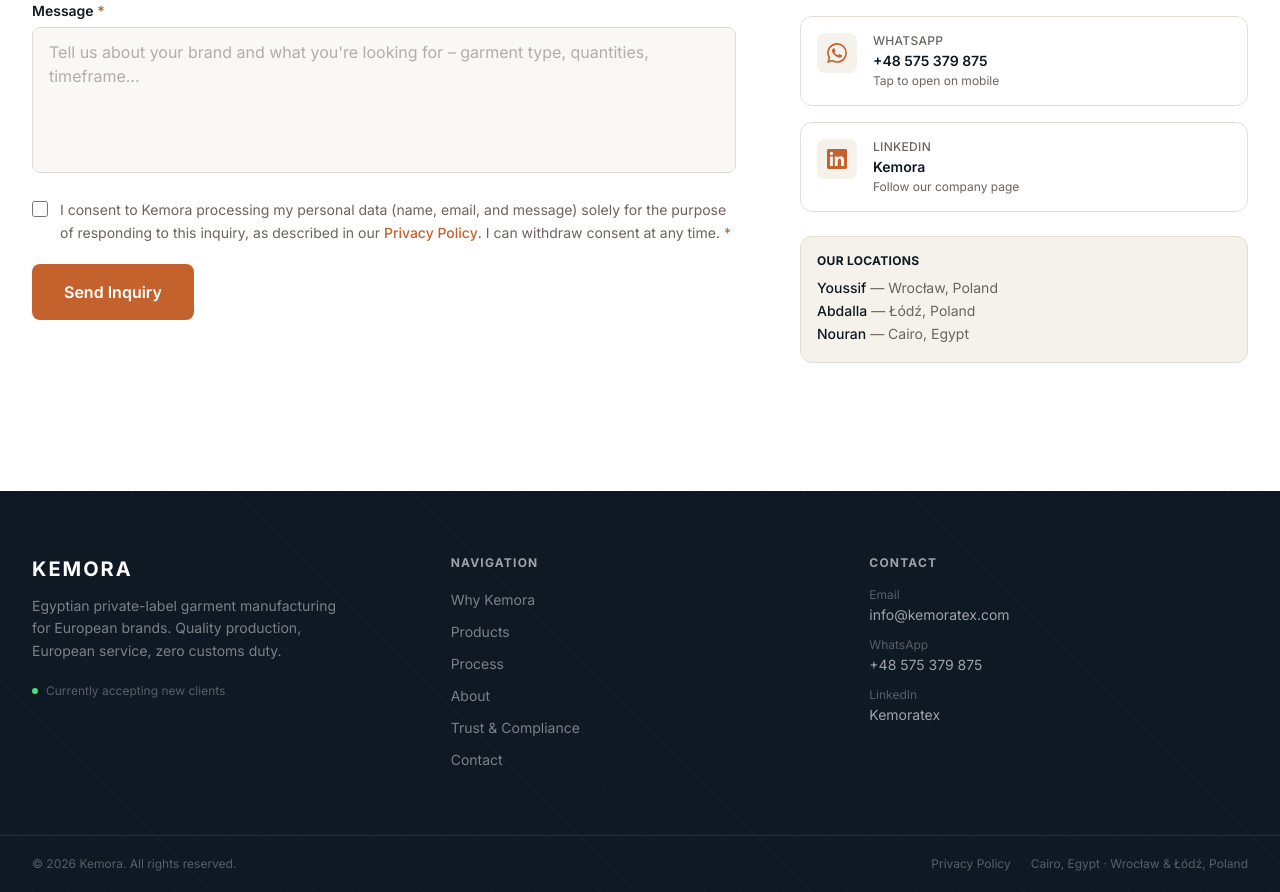
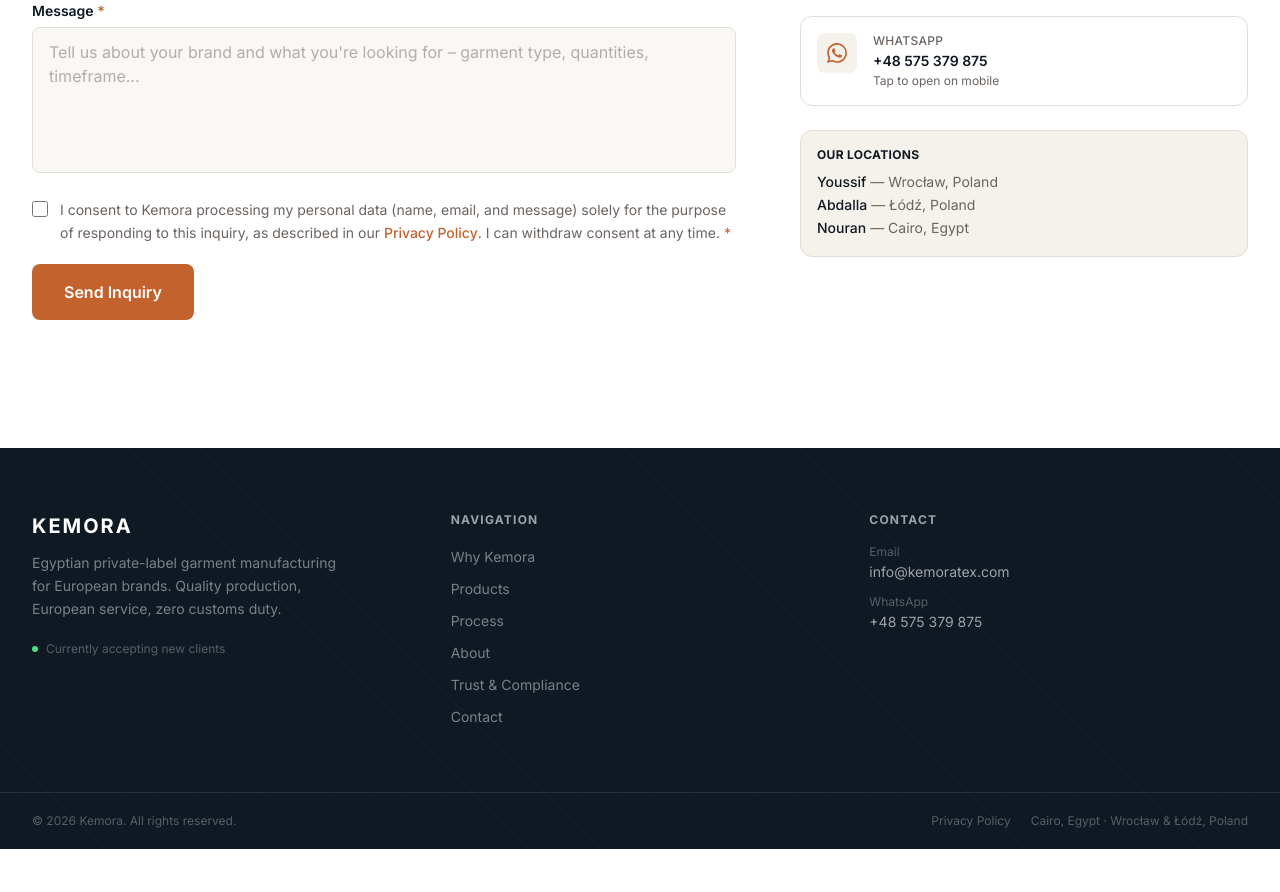
Before and after one commit to nouranelmenshawy3/kemora-site, a Next.js app: page / in a window 1280 px wide. Shown: the part 8101-8993 px from the top of the page. After the commit the page ends 8950 px from the top, so only its background shows below. Built offline with nearby package versions, Linux system fonts and the light colour scheme.

Commit message:
Updated contact

```diff
--- a/components/Contact.tsx
+++ b/components/Contact.tsx
@@ -228,7 +228,7 @@
                 </a>
 
                 {/* LinkedIn */}
-                <a
+                {/* <a
                   href="https://www.linkedin.com/company/kemoratex/"
                   target="_blank"
                   rel="noopener noreferrer"
@@ -244,7 +244,7 @@
                     <p className="text-primary font-semibold text-sm">Kemora</p>
                     <p className="text-k-muted text-xs mt-0.5">Follow our company page</p>
                   </div>
-                </a>
+                </a> */}
               </div>
 
               {/* Locations */}
--- a/components/Footer.tsx
+++ b/components/Footer.tsx
@@ -67,7 +67,7 @@
                   +48 575 379 875
                 </a>
               </div>
-              <div>
+              {/* <div>
                 <p className="text-white/30 text-xs mb-0.5">LinkedIn</p>
                 <a
                   href="https://www.linkedin.com/company/kemoratex"
@@ -75,7 +75,7 @@
                 >
                   Kemoratex
                 </a>
-              </div>
+              </div> */}
             </div>
           </div>
         </div>
```
